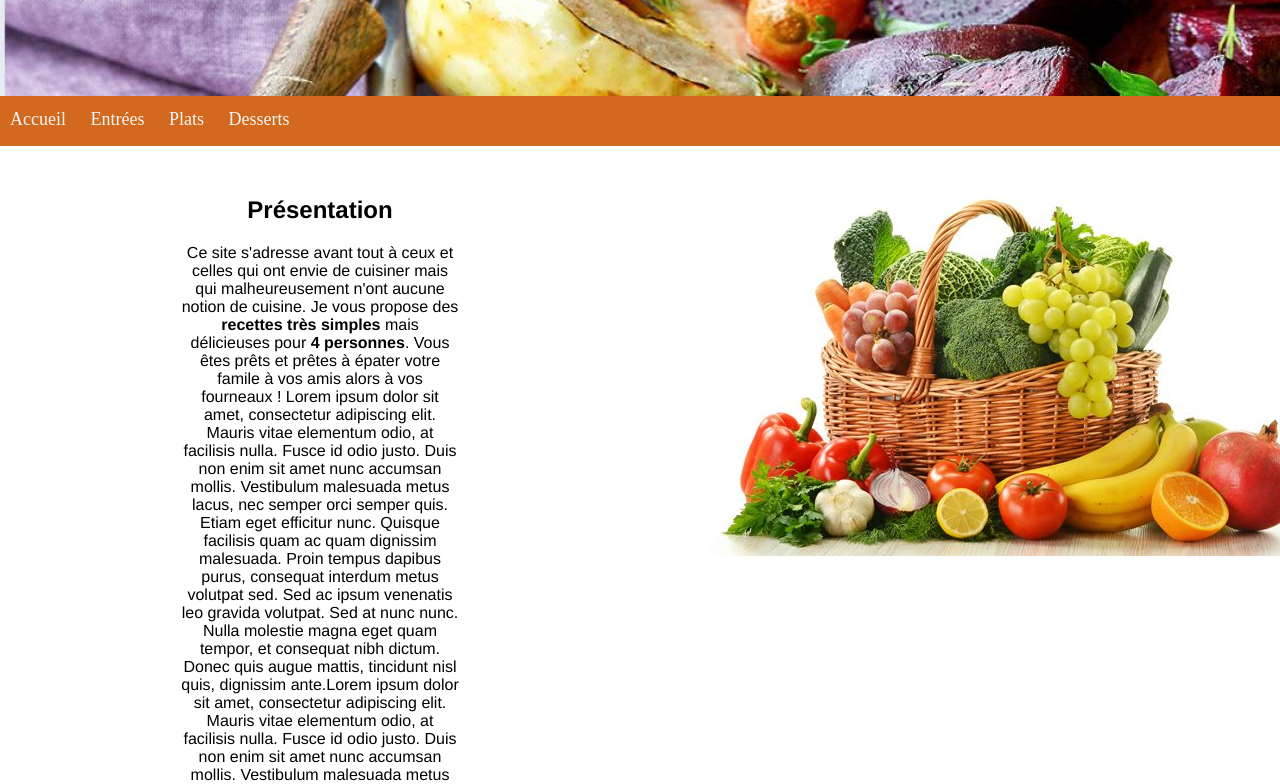
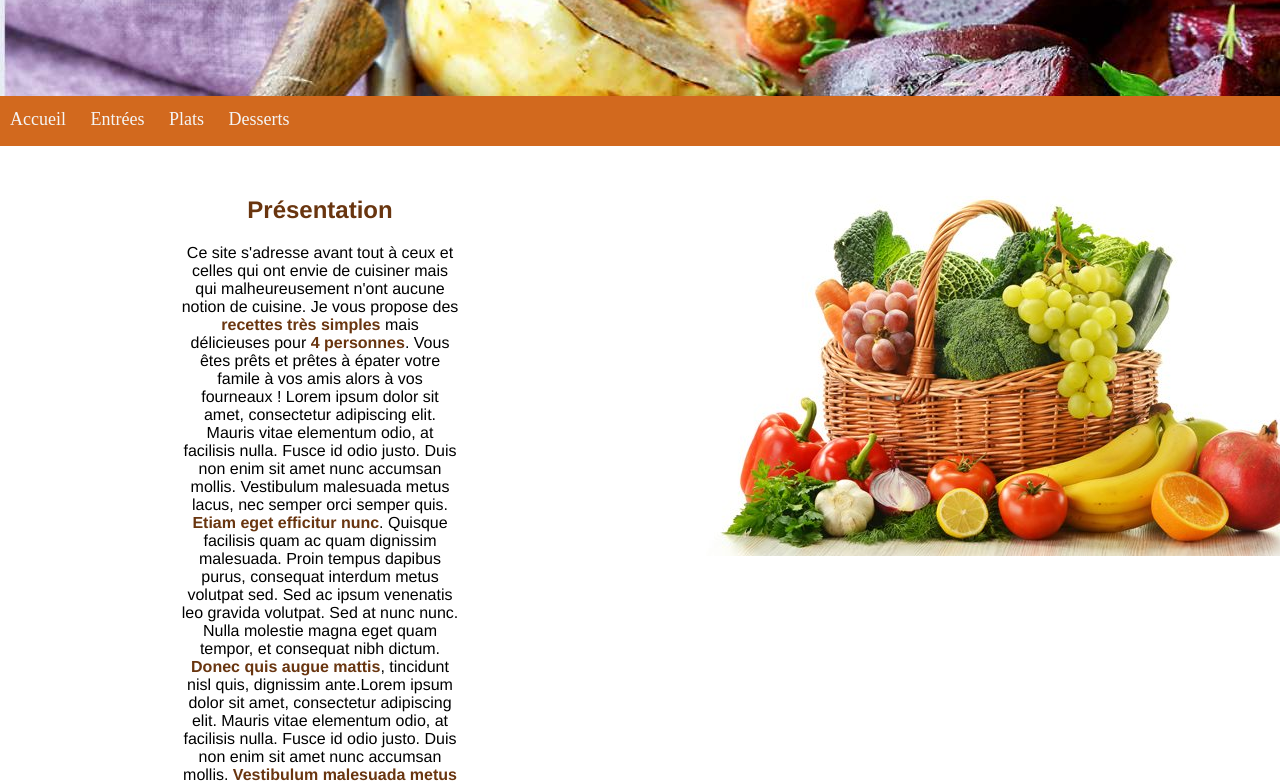
Before and after one commit to Ekarissor/cuisinefacile, a plain HTML site: page html-css/index.html in a window 1280 px wide. Shown: the part 154-938 px from the top of the page. Drawn offline with Linux system fonts and the light colour scheme.

Commit message:
Adding color to h2 and b elements

```diff
--- a/html-css/index.html
+++ b/html-css/index.html
@@ -33,12 +33,12 @@
                 prêts et prêtes à épater votre famile à vos amis alors à vos fourneaux !
                 Lorem ipsum dolor sit amet, consectetur adipiscing elit. Mauris vitae elementum odio, at facilisis
                 nulla. Fusce id odio justo. Duis non enim sit amet nunc accumsan mollis. Vestibulum malesuada metus
-                lacus, nec semper orci semper quis. Etiam eget efficitur nunc. Quisque facilisis quam ac quam dignissim
+                lacus, nec semper orci semper quis. <b>Etiam eget efficitur nunc</b>. Quisque facilisis quam ac quam dignissim
                 malesuada. Proin tempus dapibus purus, consequat interdum metus volutpat sed. Sed ac ipsum venenatis
                 leo gravida volutpat. Sed at nunc nunc. Nulla molestie magna eget quam tempor, et consequat nibh
-                dictum. Donec quis augue mattis, tincidunt nisl quis, dignissim ante.Lorem ipsum dolor sit amet,
+                dictum. <b>Donec quis augue mattis</b>, tincidunt nisl quis, dignissim ante.Lorem ipsum dolor sit amet,
                 consectetur adipiscing elit. Mauris vitae elementum odio, at facilisis nulla. Fusce id odio justo. Duis
-                non enim sit amet nunc accumsan mollis. Vestibulum malesuada metus lacus, nec semper orci semper quis.
+                non enim sit amet nunc accumsan mollis. <b>Vestibulum malesuada metus</b> lacus, nec semper orci semper quis.
                 Etiam eget efficitur nunc.</p>
         </div>
         <div class="img">
--- a/html-css/main.css
+++ b/html-css/main.css
@@ -7,6 +7,9 @@
     text-align: right;
     padding-right: 50px;
     padding-top: 50px;
+}
+h2, b {
+    color: #69350f;
 }
 /* NAVBAR START */
 * {
@@ -35,7 +38,7 @@ body {
     color: whitesmoke;
 }
 .nav > .nav-links > a:hover {
-    background-color: rgba(0, 0, 0, 0.5);
+    background-color: #69350f;
 }
 /* NAVBAR END */
 footer {
```
